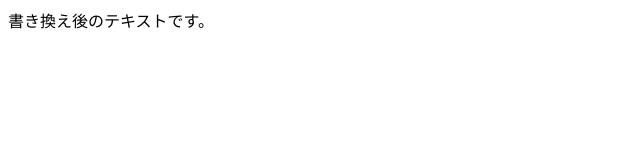
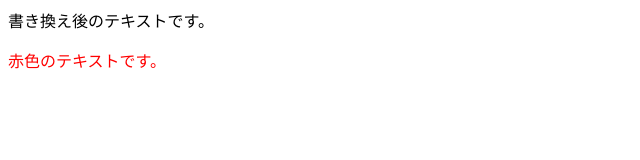
Before and after one commit to M93hina/rd-test, a plain HTML site: page index.html in a window 1280 px wide. Shown: the whole page, without its empty margins (0-640 px from the left). Drawn offline with Linux system fonts and the light colour scheme.

Commit message:
Add red text in index.html

```diff
--- a/index.html
+++ b/index.html
@@ -7,4 +7,5 @@
   <body>
     書き換え後のテキストです。
  </body>
+  <p style="color:red">赤色のテキストです。</p>
 </html>
```
